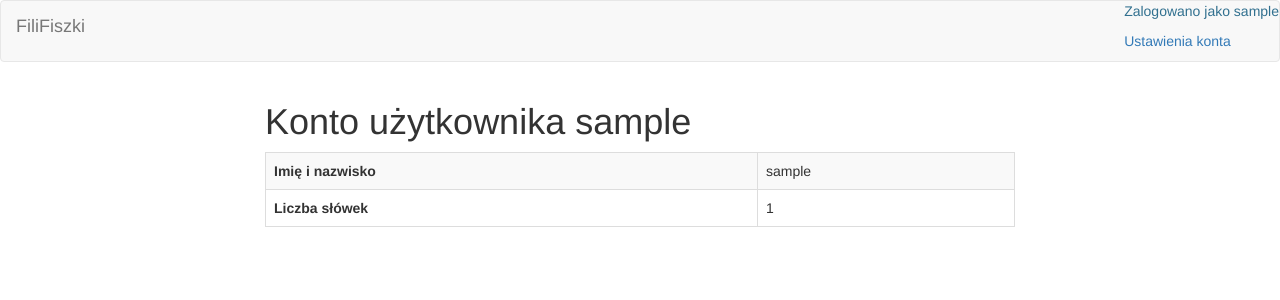
After one commit to barmac/Flashcards, a Django app: template flashcards/main/templates/main/profile.html in a window 1280 px wide. The commit adds this page. Shown: the top 300 px of the page. Run offline with Django 3.2, Linux system fonts and the light colour scheme; the template is opened without the code that fills it: most values are stand-ins (such as "Sample title", 1, 10 or a date in 2020); some libraries are stand-ins or nearby versions.

Commit message:
Add profile view

```diff
--- a/flashcards/main/templates/main/base.html
+++ b/flashcards/main/templates/main/base.html
@@ -15,8 +15,12 @@
         </div>
         <div class="navbar-right">
             {% if username %}
-                <span class="text-info">Zalogowano jako {{ username }}</span>
-                <a href="/logout"><button class="btn-sm btn-primary">Wyloguj</button></a>
+                <p class="text-info">
+                    Zalogowano jako {{ username }}
+                </p>
+                <p class="text-info">
+                    <a href="/profile">Ustawienia konta</a>
+                </p>
             {% else %}
                 <a href="/login/facebook"><button class="btn-sm btn-primary">Zaloguj</button></a>
             {% endif %}
--- /dev/null
+++ b/flashcards/main/templates/main/profile.html
@@ -0,0 +1,21 @@
+{% extends 'main/base.html' %}
+
+{% block content %}
+<h1>
+    Konto użytkownika {{ username }}
+</h1>
+<table class="table table-striped table-bordered table-hover">
+    <tr>
+        <th>Imię i nazwisko</th>
+        <td>{{ username }}</td>
+    </tr>
+    <tr>
+        <th>Liczba słówek</th>
+        <td>{{ count }}</td>
+    </tr>
+</table>
+{% endblock %}
+{% block script %}
+    {% load static %}
+    <script src="{% static 'main/js/profile.js' %}"></script>
+{% endblock %}
--- a/flashcards/main/urls.py
+++ b/flashcards/main/urls.py
@@ -1,12 +1,12 @@
 from django.conf.urls import url, include
-from .views import MainView, LogoutView, FlashcardsView, PlayView, NewIntervalView
+from .views import MainView, FlashcardsView, PlayView, NewIntervalView, ProfileView
 
 
 urlpatterns = [
     url('', include('social_django.urls', namespace='social')),
     url(r'^$', MainView.as_view(), name='main'),
-    url(r'^logout/$', LogoutView.as_view(), name='logout'),
     url(r'^flashcards/$', FlashcardsView.as_view(), name='flashcards'),
     url(r'^play/$', PlayView.as_view(), name='play'),
     url(r'^flashcard/(?P<id>\d+)/(?P<grade>\d+)/$', NewIntervalView.as_view()),
+    url(r'^profile/$', ProfileView.as_view(), name='profile'),
 ]
```
Also changed, not shown: flashcards/main/views.py (+10 -8 lines), flashcards/main/static/main/css/play.css (added).
